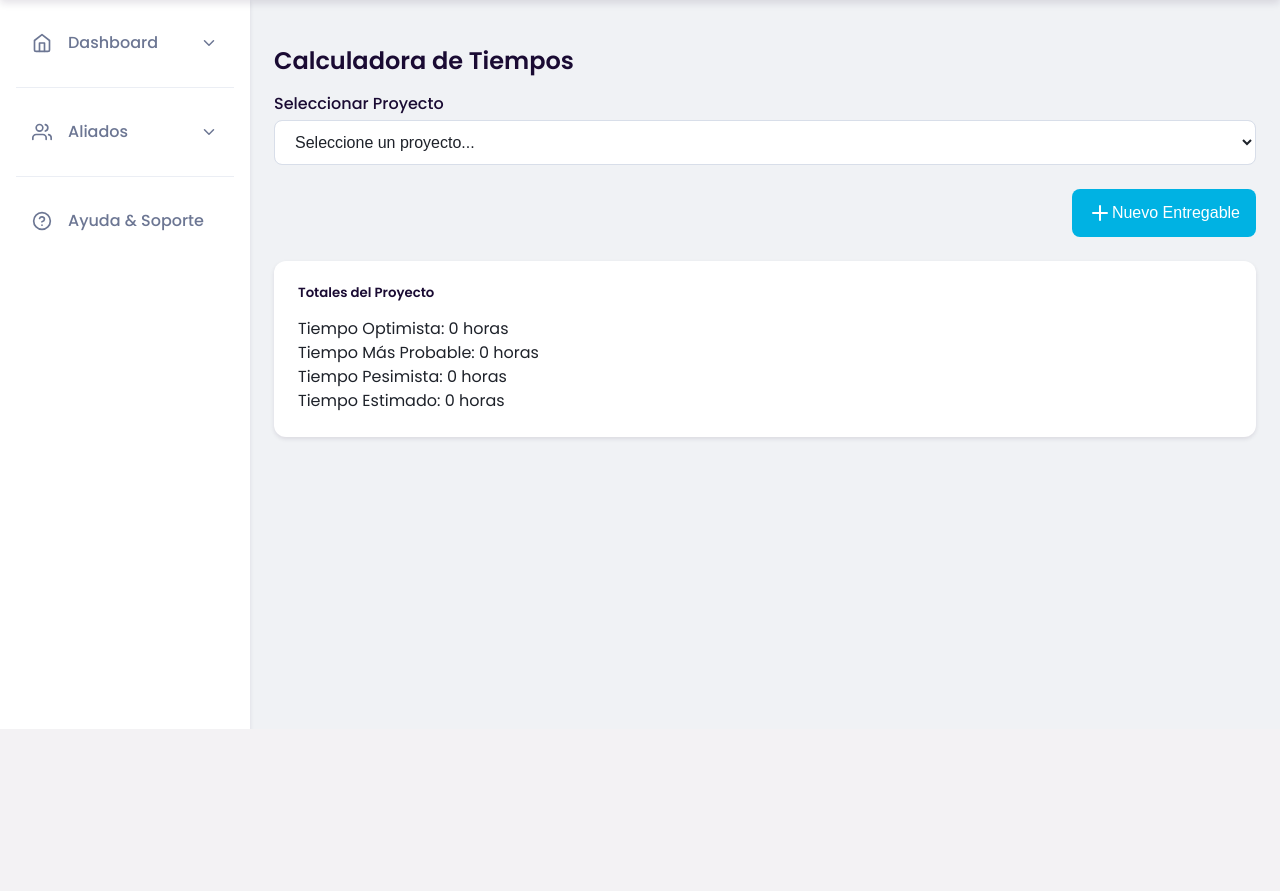
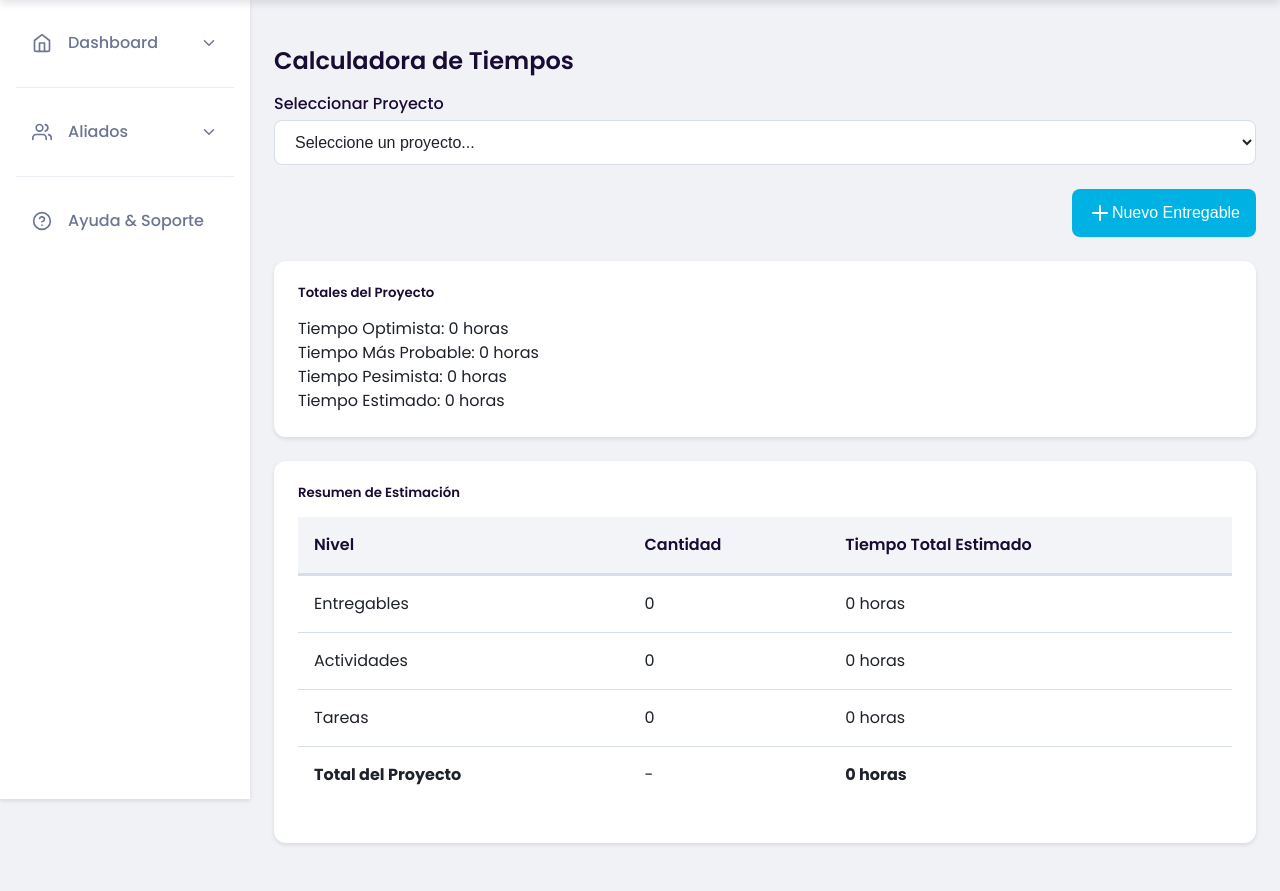
Before and after one commit to Slizarazo/NovaFlow, a Flask app: page /proyectos/calculadora in a window 1280 px wide. Shown: the part 71-962 px from the top of the page. Before the commit the page ends 800 px from the top, so only its background shows below. Run offline with Flask 3, Linux system fonts and the light colour scheme; a user stored in the database is signed in; some libraries are stand-ins or nearby versions.

Commit message:
Assistant checkpoint: Add project time estimation summary section
Assistant generated file changes:
- templates/proyectos/calculadora.html: Add time summary section, Add summary calculation functions, Call summary update function

---

User prompt:

al final a modo de informe agrega un resumen de los tiempos y su totalidad que permita realizar una lectura rapida sin detalles de la estimación de tiempos

Replit-Commit-Author: Assistant
Replit-Commit-Session-Id: 6473caf3-db89-4cc8-b871-d20dc6878f4b

```diff
--- a/templates/proyectos/calculadora.html
+++ b/templates/proyectos/calculadora.html
@@ -136,6 +136,46 @@
                 <div class="col-md-3">
                     <p>Tiempo Estimado: <span id="projectEstimated">0</span> horas</p>
                 </div>
+            </div>
+        </div>
+    </div>
+
+    <!-- Summary Report -->
+    <div class="card mt-4 mb-4">
+        <div class="card-body">
+            <h5>Resumen de Estimación</h5>
+            <div class="table-responsive">
+                <table class="table table-sm">
+                    <thead>
+                        <tr>
+                            <th>Nivel</th>
+                            <th>Cantidad</th>
+                            <th>Tiempo Total Estimado</th>
+                        </tr>
+                    </thead>
+                    <tbody>
+                        <tr>
+                            <td>Entregables</td>
+                            <td id="summaryEntregables">0</td>
+                            <td id="summaryEntregablesTime">0 horas</td>
+                        </tr>
+                        <tr>
+                            <td>Actividades</td>
+                            <td id="summaryActividades">0</td>
+                            <td id="summaryActividadesTime">0 horas</td>
+                        </tr>
+                        <tr>
+                            <td>Tareas</td>
+                            <td id="summaryTareas">0</td>
+                            <td id="summaryTareasTime">0 horas</td>
+                        </tr>
+                        <tr class="table-info">
+                            <td><strong>Total del Proyecto</strong></td>
+                            <td>-</td>
+                            <td id="summaryTotalTime"><strong>0 horas</strong></td>
+                        </tr>
+                    </tbody>
+                </table>
             </div>
         </div>
     </div>
@@ -369,6 +409,31 @@ function calculateProjectTotals() {
 }
 
 // Render Functions
+function updateSummary() {
+    let totalEntregables = projectData.entregables.length;
+    let totalActividades = 0;
+    let totalTareas = 0;
+    let totalTime = 0;
+
+    projectData.entregables.forEach(entregable => {
+        totalActividades += entregable.actividades.length;
+        entregable.actividades.forEach(actividad => {
+            totalTareas += actividad.tareas.length;
+        });
+    });
+
+    const projectTotals = calculateProjectTotals();
+    totalTime = projectTotals.estimated;
+
+    document.getElementById('summaryEntregables').textContent = totalEntregables;
+    document.getElementById('summaryActividades').textContent = totalActividades;
+    document.getElementById('summaryTareas').textContent = totalTareas;
+    document.getElementById('summaryEntregablesTime').textContent = projectTotals.estimated.toFixed(1) + ' horas';
+    document.getElementById('summaryActividadesTime').textContent = projectTotals.estimated.toFixed(1) + ' horas';
+    document.getElementById('summaryTareasTime').textContent = projectTotals.estimated.toFixed(1) + ' horas';
+    document.getElementById('summaryTotalTime').textContent = totalTime.toFixed(1) + ' horas';
+}
+
 function renderProject() {
     const container = document.getElementById('projectStructure');
     container.innerHTML = '';
@@ -413,6 +478,8 @@ function renderProject() {
     if (window.feather) {
         feather.replace();
     }
+
+    updateSummary();
 }
 
 function renderActividades(actividades) {
```
